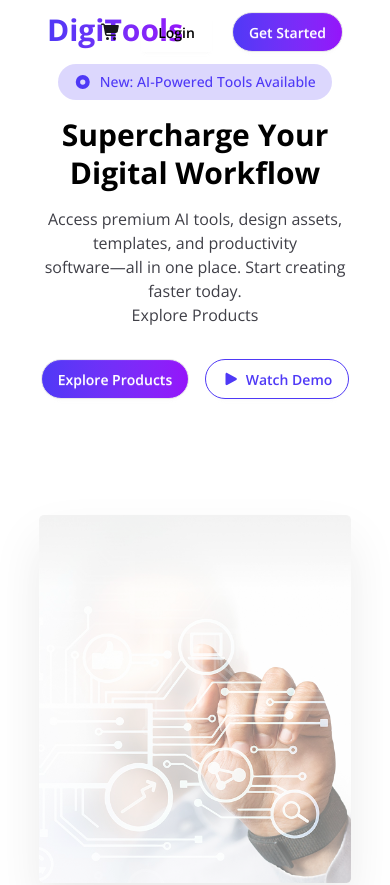
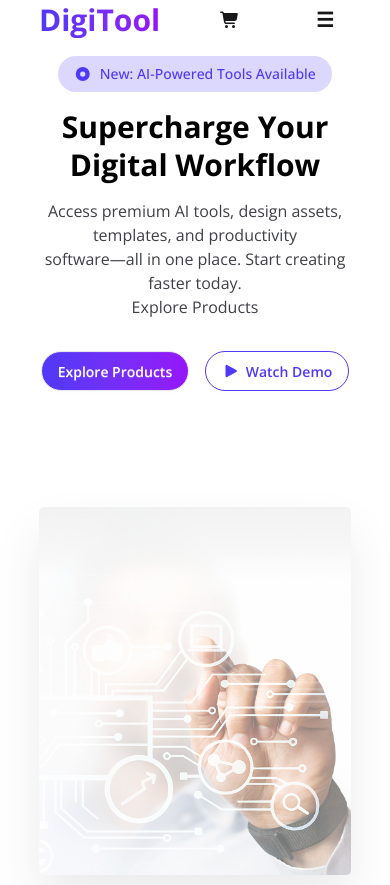
Before and after one commit to Farhan1471/digitools-platform, a React (Vite) app: page / in a window 390 px wide. Shown: the top 885 px of the page. Built offline with nearby package versions, Linux system fonts and the light colour scheme.

Commit message:
navbar responsive

```diff
--- a/src/components/Navbar/Navbar.jsx
+++ b/src/components/Navbar/Navbar.jsx
@@ -6,36 +6,47 @@ import Cart from '../Cart/Cart'
 
 const Navbar = ({cart}) => {
     return(
-        <div className="navbar w-[80%] mx-auto">
+        <div className="">
+            <div className='hidden md:flex navbar w-[80%] mx-auto sm:hidden'>
                 <div className="navbar-start">
                     <h2 className="bg-gradient-to-r from-[#4f39f6] to-[#9514fa] bg-clip-text text-transparent text-3xl font-bold pb-1">DigiTools</h2>
                 </div>
                 <div className="navbar-center hidden md:flex">
                     <ul className="menu menu-horizontal gap-10 px-1 text-md">
-                    <li>
-                        <a className='hover:bg-transparent hover:text-purple-600 hover:font-semibold'>Products</a>
-                    </li>
-                    <li>
-                        <a className='hover:bg-transparent hover:text-purple-600 hover:font-semibold'>Features</a>
-                    </li>
-                    <li>
-                        <a className='hover:bg-transparent hover:text-purple-600 hover:font-semibold'>Prices</a>
-                    </li>
-                    <li>
-                        <a className='hover:bg-transparent hover:text-purple-600 hover:font-semibold'>Testimonials</a>
-                    </li>
-                    <li>
-                        <a className='hover:bg-transparent hover:text-purple-600 hover:font-semibold'>FAQ</a>
-                    </li>
+                        <li><a className='hover:bg-transparent hover:text-purple-600 hover:font-semibold'>Products</a></li>
+                        <li><a className='hover:bg-transparent hover:text-purple-600 hover:font-semibold'>Features</a></li>
+                        <li><a className='hover:bg-transparent hover:text-purple-600 hover:font-semibold'>Prices</a></li>
+                        <li><a className='hover:bg-transparent hover:text-purple-600 hover:font-semibold'>Testimonials</a></li>
+                        <li><a className='hover:bg-transparent hover:text-purple-600 hover:font-semibold'>FAQ</a></li>
                     </ul>
                 </div>
                 <div className="navbar-end gap-5">
-                <a className="cursor-pointer"><FontAwesomeIcon icon={faCartShopping} />{cart.length>0 && cart.length}</a>
-
+                    <a className="cursor-pointer"><FontAwesomeIcon icon={faCartShopping} />{cart.length > 0 && cart.length}</a>
                     <a className="btn border-transparent bg-transparent text-black hover:bg-transparent hover:text-purple-600">Login</a>
                     <a className="btn rounded-full text-white bg-gradient-to-r from-[#4f39f6] to-[#9514fa]">Get Started</a>
                 </div>
             </div>
+
+            <div className="md:hidden w-[80%] mx-auto">
+                <div className='flex justify-between items-center mb-4'>
+                    <h2 className='bg-gradient-to-r from-[#4f39f6] to-[#9514fa] bg-clip-text text-transparent text-3xl font-bold'>DigiTool</h2>
+
+                    <a className="cursor-pointer"><FontAwesomeIcon icon={faCartShopping} />{cart.length > 0 && cart.length}</a>
+
+                    <div className='dropdown dropdown-end'>
+                        <label tabIndex={0} className="btn btn-ghost text-xl">☰</label>
+                        <ul tabIndex={0} className="menu menu-sm dropdown-content mt-3 right-0 p-2 shadow bg-base-100 rounded-box w-52">
+                            <li><a>Products</a></li>
+                            <li><a>Features</a></li>
+                            <li><a>Prices</a></li>
+                            <li><a>Testimonials</a></li>
+                            <li><a>FAQ</a></li>
+                        </ul>
+                    </div>
+                </div>
+            </div>
+        </div>
+
     );
 };
 
```
Lines whose indentation alone changed are shown as unchanged.
